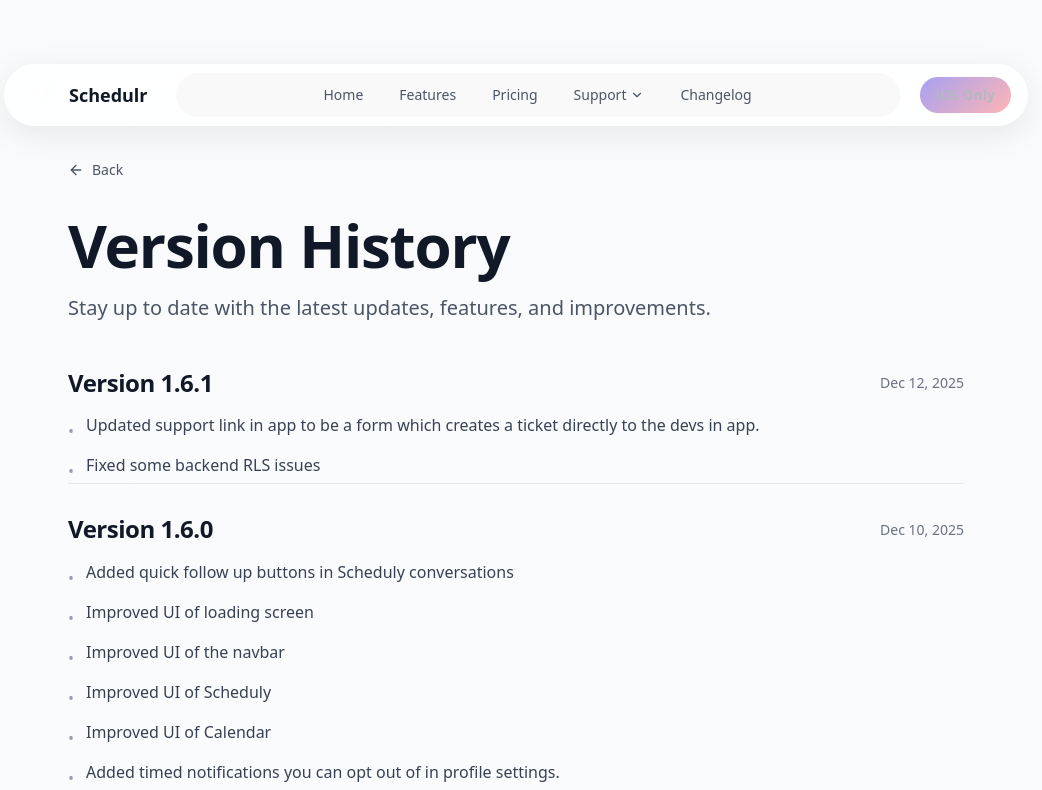
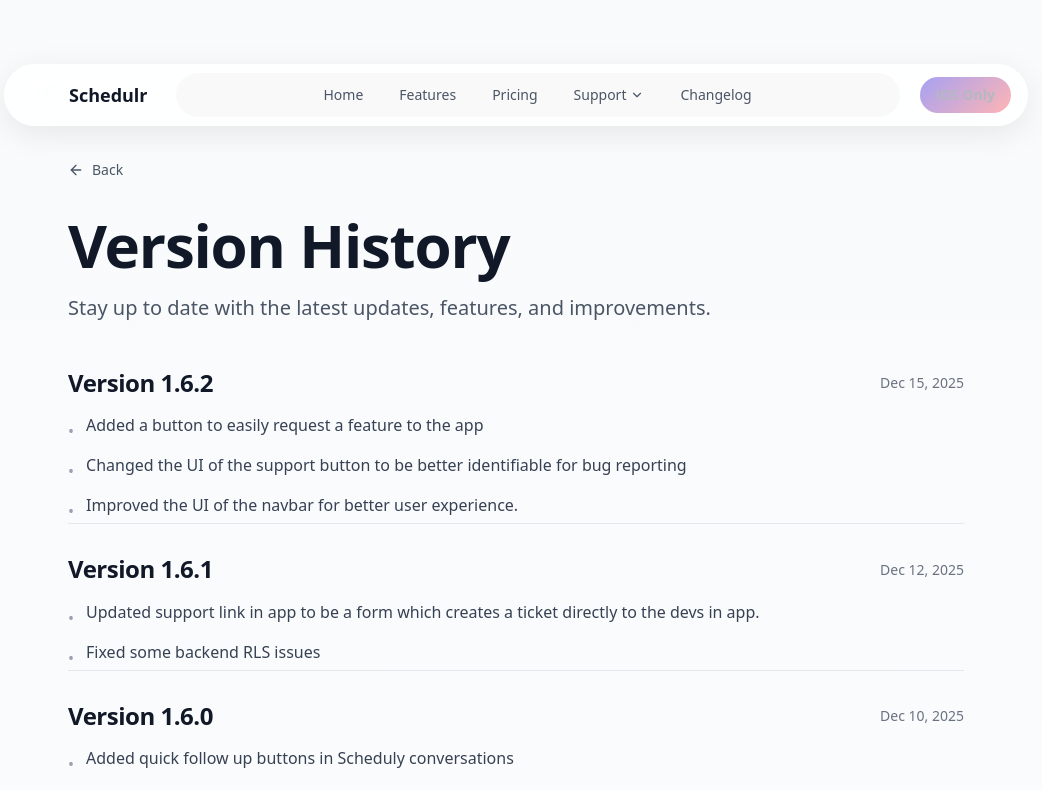
Before and after one commit to danblock97/schedulr-web, a Next.js app: page /changelog in a window 1280 px wide. Shown: the top 790 px of the page, without its empty margins (124-1166 px from the left). Built offline with nearby package versions, Linux system fonts and the light colour scheme.

Commit message:
chore: added v1.6.2 changelog entry

```diff
--- a/app/changelog/page.tsx
+++ b/app/changelog/page.tsx
@@ -17,6 +17,15 @@ interface Version {
 
 // Release dates - hardcoded dates
 const versions: Version[] = [
+  {
+    version: '1.6.2',
+    displayDate: 'Dec 15, 2025',
+    changes: [
+      'Added a button to easily request a feature to the app',
+      'Changed the UI of the support button to be better identifiable for bug reporting',
+      'Improved the UI of the navbar for better user experience.',
+    ],
+  },
   {
     version: '1.6.1',
     displayDate: 'Dec 12, 2025',
```
